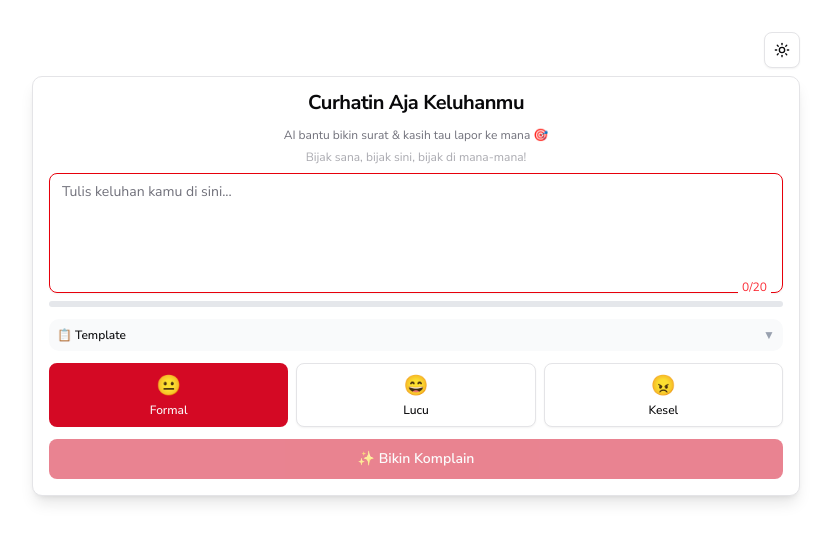
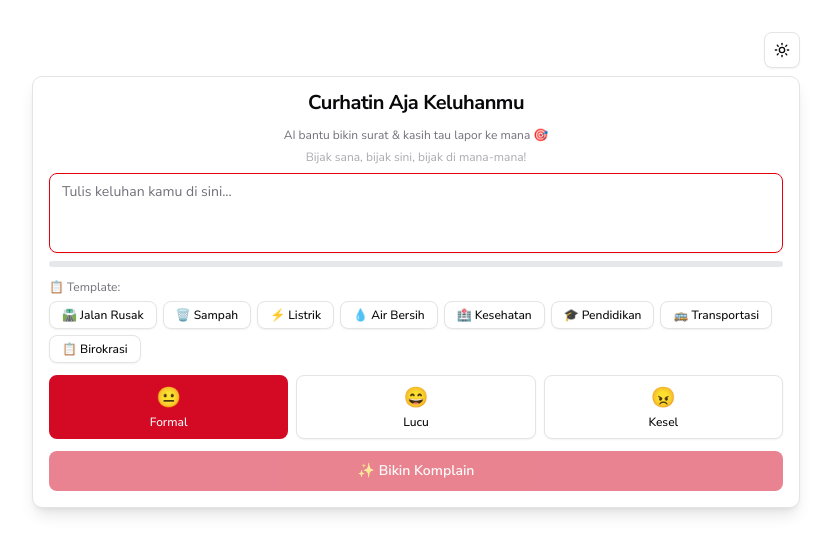
Before and after one commit to okihita/bijak-mengeluh, a Next.js app: page / in a window 1280 px wide. Shown: the top 554 px of the page, without its empty margins (224-1055 px from the left). Built offline with nearby package versions, Linux system fonts and the light colour scheme.

Commit message:
fix: blink animation and character counter

```diff
--- a/src/app/page.tsx
+++ b/src/app/page.tsx
@@ -183,7 +183,7 @@ const ComplaintForm = ({
             <Textarea
               id="complaint-description"
               placeholder="Tulis keluhan kamu di sini..."
-              className="min-h-[120px] text-base resize-none focus:ring-2 focus:ring-primary/50 pb-6"
+              className="min-h-[80px] text-base resize-none focus:ring-2 focus:ring-primary/50"
               value={userInput}
               onChange={handleTextChange}
               disabled={isLoading}
@@ -192,10 +192,10 @@ const ComplaintForm = ({
               aria-invalid={isTooShort}
               autoComplete="off"
             />
-            {isTooShort && (
+            {isTooShort && charCount > 0 && (
               <p
                 id="char-count"
-                className="absolute bottom-3 right-3 text-xs text-red-500 bg-white dark:bg-gray-950 px-1"
+                className="absolute bottom-1.5 right-2 text-xs text-red-500 bg-white dark:bg-gray-950 px-1 rounded"
                 aria-live="polite"
               >
                 {charCount}/{minChars}
@@ -236,15 +236,10 @@ const ComplaintForm = ({
             </div>
           )}
 
-          {/* Category Templates - Collapsed by Default */}
-          <details className="group">
-            <summary className="cursor-pointer list-none">
-              <div className="flex items-center justify-between p-2 bg-gray-50 dark:bg-gray-800/50 rounded-lg hover:bg-gray-100 dark:hover:bg-gray-800">
-                <span className="text-xs font-medium">📋 Template</span>
-                <span className="text-gray-400 group-open:rotate-180 transition-transform text-xs">▼</span>
-              </div>
-            </summary>
-            <div className="mt-2 flex flex-wrap gap-1.5 p-2 bg-gray-50 dark:bg-gray-800/50 rounded-lg">
+          {/* Category Templates - Open by Default */}
+          <div>
+            <p className="text-xs text-muted-foreground mb-1.5">📋 Template:</p>
+            <div className="flex flex-wrap gap-1.5">
               {complaintTemplates.map((template) => (
                 <Button
                   key={template.id}
@@ -259,7 +254,7 @@ const ComplaintForm = ({
                 </Button>
               ))}
             </div>
-          </details>
+          </div>
 
           {/* Tone Selector - Clear Visual Hierarchy */}
           <div className="grid grid-cols-3 gap-2">
--- a/src/components/pwa-install-prompt.tsx
+++ b/src/components/pwa-install-prompt.tsx
@@ -40,9 +40,9 @@ export const PwaInstallPrompt = () => {
     setDeferredPrompt(null);
   };
 
-  if (!mounted || !deferredPrompt) return <div className="h-9 w-9" />;
-
   return (
+    <div className={`h-9 w-9 transition-opacity duration-300 ${!mounted || !deferredPrompt ? 'opacity-0 pointer-events-none' : 'opacity-100'}`}>
+      {mounted && deferredPrompt && (
         <Button
           onClick={handleInstallClick}
           variant="outline"
@@ -52,5 +52,7 @@ export const PwaInstallPrompt = () => {
         >
           <Download className="h-4 w-4" />
         </Button>
+      )}
+    </div>
   );
 };
```
Lines whose indentation alone changed are shown as unchanged.
